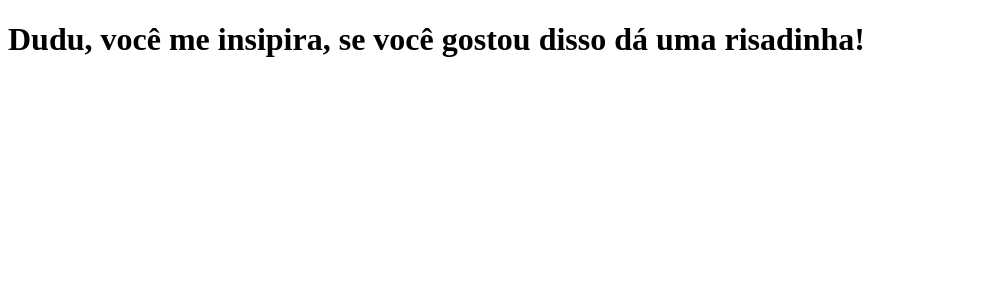
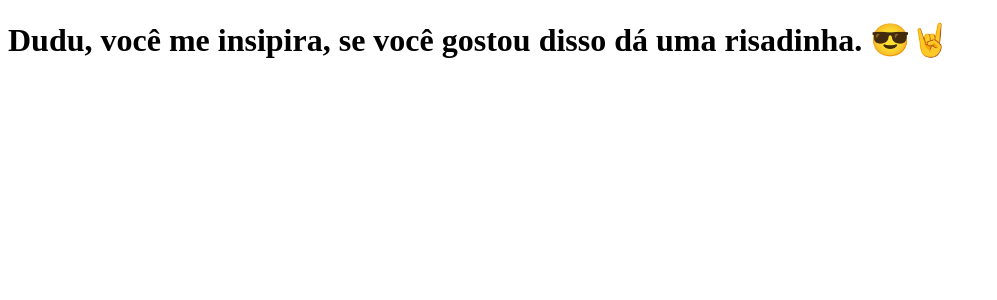
Before and after one commit to jocyneto/clone-tabnews, a Next.js app: page / in a window 1280 px wide. Shown: the top 300 px of the page, without its empty margins (0-997 px from the left). Built offline with nearby package versions, Linux system fonts and the light colour scheme.

Commit message:
modifying main phrase

```diff
--- a/pages/index.js
+++ b/pages/index.js
@@ -1,5 +1,5 @@
 function Home(){
-    return <h1>Dudu, você me insipira, se você gostou disso dá uma risadinha!</h1>
+    return <h1>Dudu, você me insipira, se você gostou disso dá uma risadinha. 😎🤘</h1>
 }
 
 export default Home;
```
